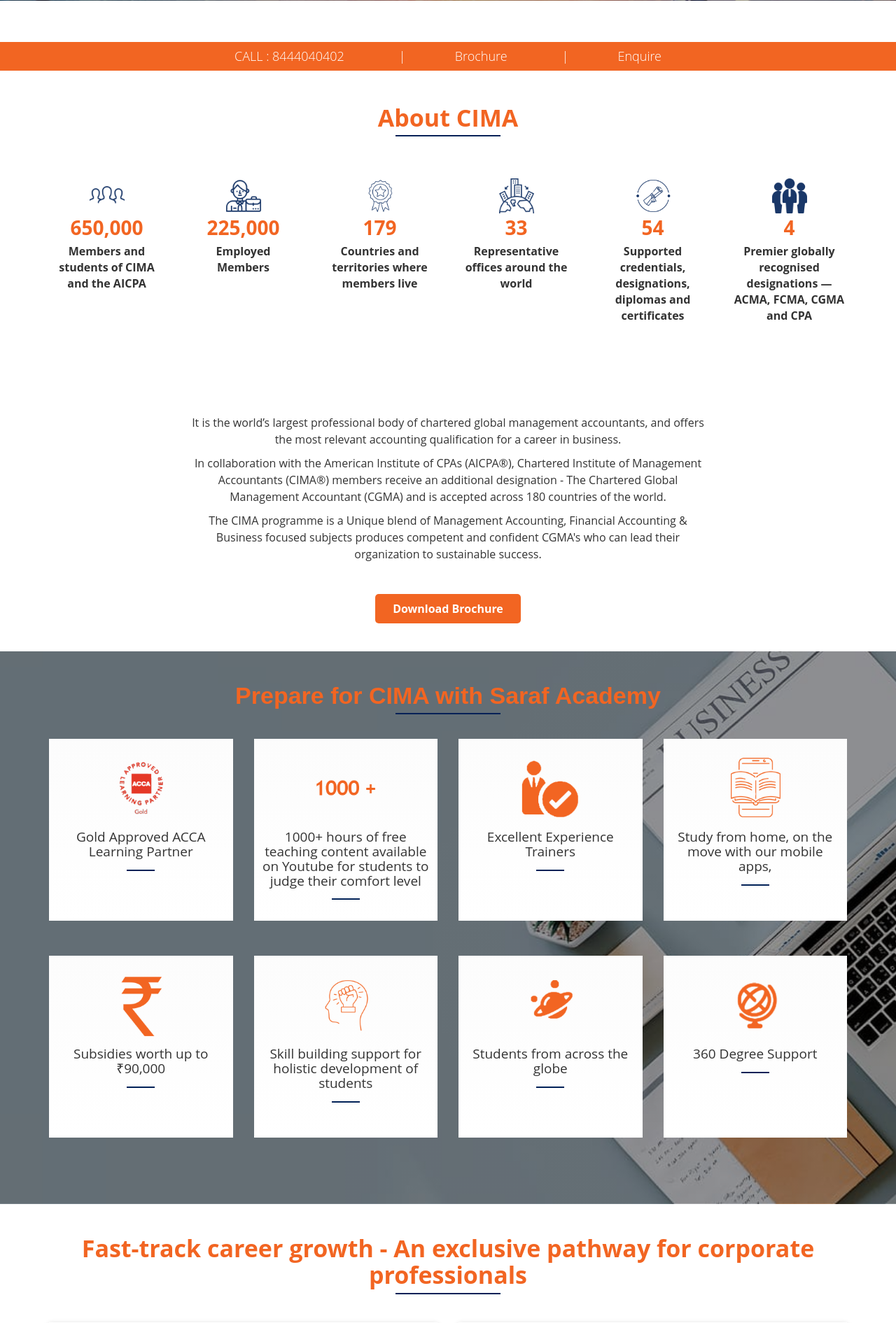
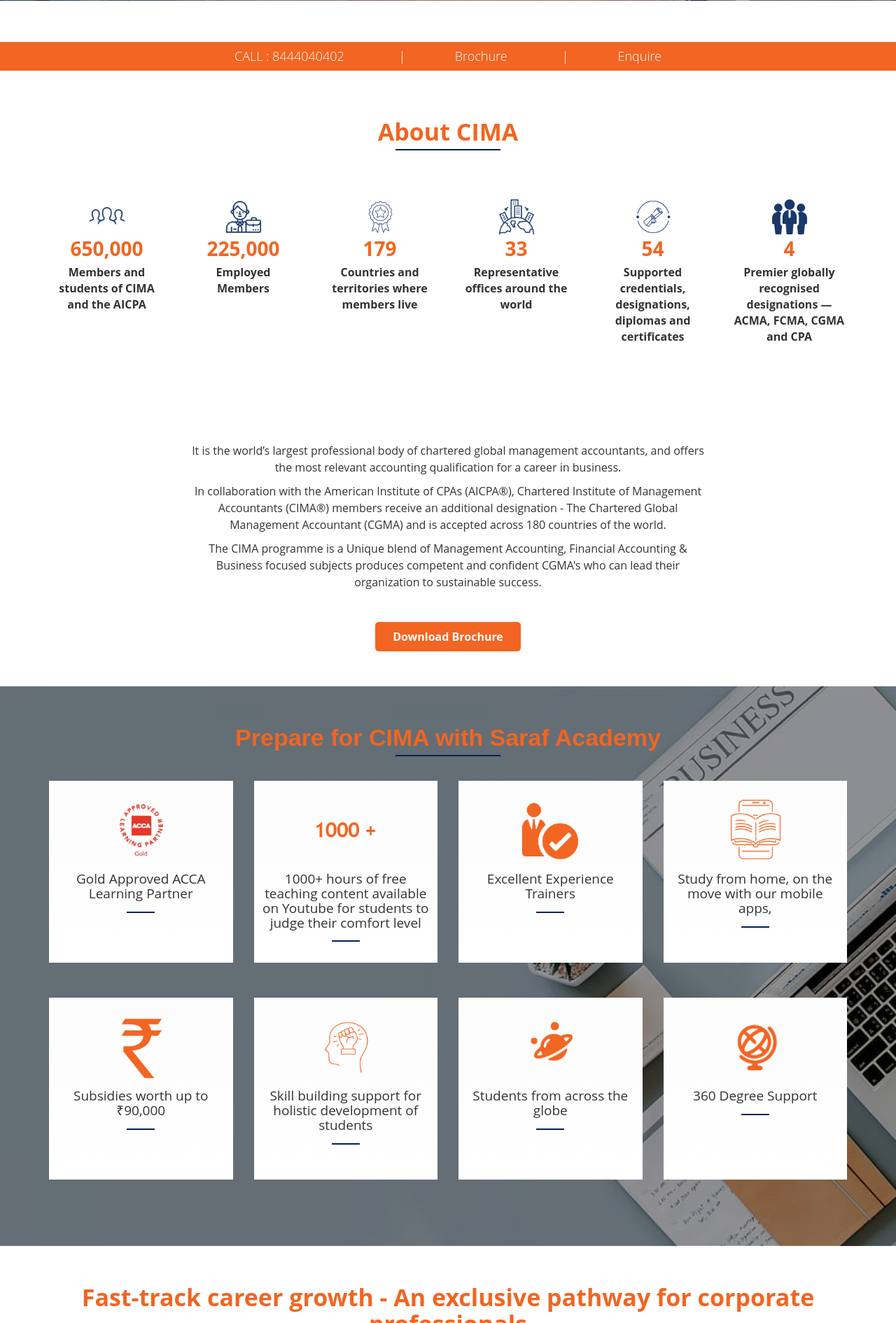
Before and after one commit to chirayatahalder/saraf, a PHP site: page /cima.html in a window 1280 px wide. Shown: the part 699-2590 px from the top of the page at 70% size. Run offline with PHP 8.4, Linux system fonts and the light colour scheme; some libraries are stand-ins or nearby versions.

Commit message:
Add files via upload

```diff
--- a/css/style.css
+++ b/css/style.css
@@ -29,7 +29,7 @@ body{
 
 .padtop{
 
-   padding-top:40px;
+   padding-top:50px;
 
 }
 
@@ -37,7 +37,7 @@ body{
 
 .padbot{
 
-   padding-bottom:40px;
+   padding-bottom:50px;
 
 }
 
```
